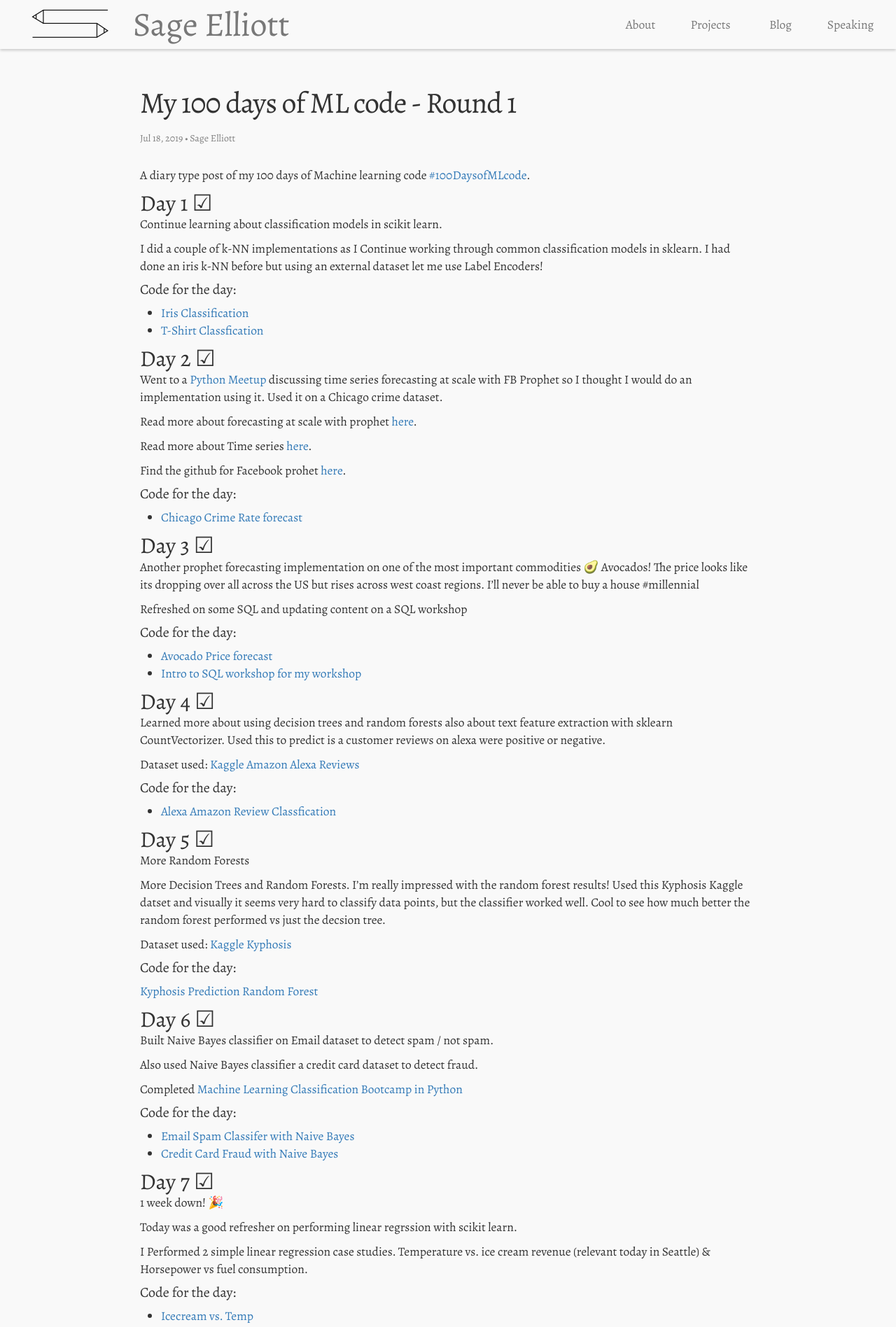
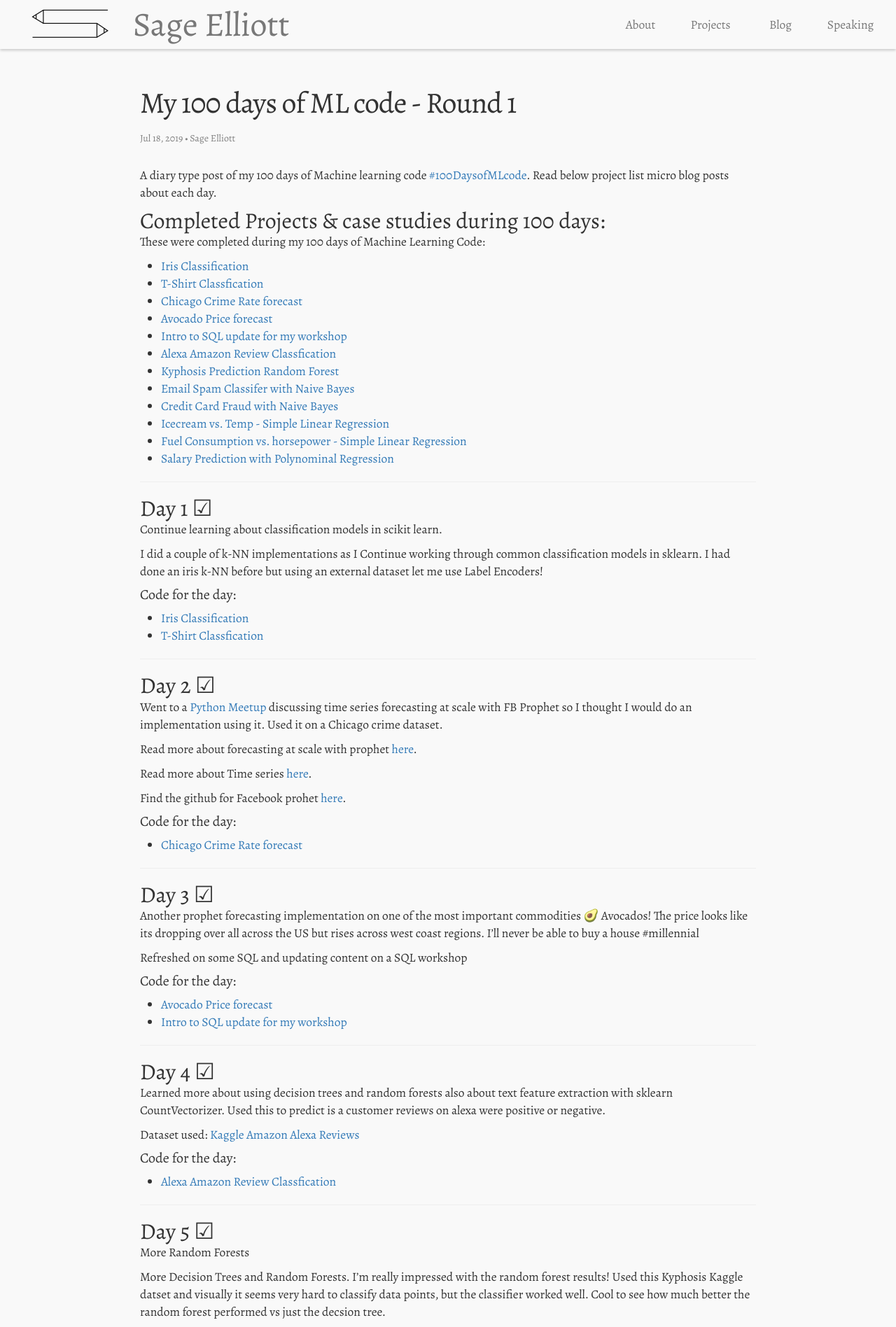
Before and after one commit to sagecodes/sage-blog, a Jekyll site: the page built from _posts/blog/2019-07-18-100daysofcode.markdown, in a window 1280 px wide. Shown: the top 1896 px of the page at 70% size. Built offline with Jekyll 4.4.1, drawn with Linux system fonts in a browser that asks for light colours; nearby versions of some CDN libraries; some web fonts are replaced; some of the changed text lies outside the part shown.

Commit message:
Addprojects to top

```diff
--- a/_posts/blog/2019-07-18-100daysofcode.markdown
+++ b/_posts/blog/2019-07-18-100daysofcode.markdown
@@ -9,7 +9,37 @@ author: Sage Elliott
 published: true
 ---
 
-A diary type post of my 100 days of Machine learning code [#100DaysofMLcode](https://twitter.com/search?q=%23100DaysOfMLCode&src=tyah).
+A diary type post of my 100 days of Machine learning code [#100DaysofMLcode](https://twitter.com/search?q=%23100DaysOfMLCode&src=tyah). Read below project list micro blog posts about each day.
+
+## Completed Projects & case studies during 100 days:
+
+These were completed during my 100 days of Machine Learning Code:
+
+- [Iris Classification](https://github.com/sagecodes/irsit-classification2-knn)
+- [T-Shirt Classfication](https://github.com/sagecodes/tshirt-size-prediction-KNN)
+- [Chicago Crime Rate forecast](https://github.com/sagecodes/chicago-crime-prediction-fbprophet)
+- [Avocado Price forecast](https://github.com/sagecodes/avocado-forecasting-fbprophet)
+- [Intro to SQL update for my workshop](https://github.com/sagecodes/intro-to-sql)
+- [Alexa Amazon Review Classfication](https://github.com/sagecodes/Amazon-Review-Classification-Random-Forest)
+- [Kyphosis Prediction Random Forest](https://github.com/sagecodes/kyphsis-classifier-random-forest/blob/master/kyphosis-prediction-random-forest.ipynb)
+- [Email Spam Classifer with Naive Bayes](https://github.com/sagecodes/spam-classifier-naive-bayes/blob/master/Spam%20classifier.ipynb)
+- [Credit Card Fraud with Naive Bayes](https://github.com/sagecodes/credit-fraud-classfier-naive-bayes/blob/master/Credit%20Card%20Fraud%20Classifier.ipynb)
+- [Icecream vs. Temp - Simple Linear Regression](https://github.com/sagecodes/Icecream-temp-simple-linear-regression/blob/master/ice%20cream%20vs%20temp%20regression.ipynb)
+- [Fuel Consumption vs. horsepower - Simple Linear Regression](https://github.com/sagecodes/fuel-consumption-linear-regression/blob/master/fuel%20consumption.ipynb)
+- [Salary Prediction with Polynominal Regression](https://github.com/sagecodes/salary-prediction-polynomial-regression/blob/master/salary%20prediction%20polynomial%20regression.ipynb)
+
+
+<!-- ## Awesome Learning Resources
+
+The structured learning resources I found really awesome as I went through my 100 days
+
+
+## Great Articles / links
+
+Great articles or links to code I found very helpful or insightful during the 100 days -->
+
+----------------
+
 
 ## Day 1 ☑
 
@@ -23,6 +53,7 @@ I did a couple of k-NN implementations as I Continue working through common clas
 - [T-Shirt Classfication](https://github.com/sagecodes/tshirt-size-prediction-KNN)
 
 
+----------------
 
 ## Day 2 ☑
 
@@ -38,6 +69,7 @@ Read more about Time series [here](https://otexts.com/fpp2/arima.html).
 
 - [Chicago Crime Rate forecast](https://github.com/sagecodes/chicago-crime-prediction-fbprophet)
 
+----------------
 
 ## Day 3 ☑
 
@@ -48,8 +80,9 @@ Refreshed on some SQL and updating content on a SQL workshop
 #### Code for the day:
 
 - [Avocado Price forecast](https://github.com/sagecodes/avocado-forecasting-fbprophet)
-- [Intro to SQL workshop for my workshop](https://github.com/sagecodes/intro-to-sql)
+- [Intro to SQL update for my workshop](https://github.com/sagecodes/intro-to-sql)
 
+----------------
 
 ## Day 4 ☑
 
@@ -64,6 +97,7 @@ Dataset used: [Kaggle Amazon Alexa Reviews](https://www.kaggle.com/sid321axn/ama
 
 
 
+----------------
 
 ## Day 5 ☑
 
@@ -75,8 +109,9 @@ Dataset used: [Kaggle Kyphosis](https://www.kaggle.com/abbasit/kyphosis-dataset)
 
 #### Code for the day:
 
-[Kyphosis Prediction Random Forest](https://github.com/sagecodes/kyphsis-classifier-random-forest/blob/master/kyphosis-prediction-random-forest.ipynb)
+- [Kyphosis Prediction Random Forest](https://github.com/sagecodes/kyphsis-classifier-random-forest/blob/master/kyphosis-prediction-random-forest.ipynb)
 
+----------------
 
 ## Day 6 ☑
 
@@ -94,6 +129,7 @@ Completed [ Machine Learning Classification Bootcamp in Python](https://www.udem
 - [Email Spam Classifer with Naive Bayes](https://github.com/sagecodes/spam-classifier-naive-bayes/blob/master/Spam%20classifier.ipynb)
 - [Credit Card Fraud with Naive Bayes](https://github.com/sagecodes/credit-fraud-classfier-naive-bayes/blob/master/Credit%20Card%20Fraud%20Classifier.ipynb)
 
+----------------
 
 ## Day 7 ☑
 
@@ -108,225 +144,423 @@ I Performed 2 simple linear regression case studies. Temperature vs. ice cream r
 - [Icecream vs. Temp](https://github.com/sagecodes/Icecream-temp-simple-linear-regression/blob/master/ice%20cream%20vs%20temp%20regression.ipynb)
 - [Fuel Consumption vs. horsepower](https://github.com/sagecodes/fuel-consumption-linear-regression/blob/master/fuel%20consumption.ipynb)
 
+----------------
+
 ## Day 8 ☐
 
-Regression performance
+Learn about Regression performance indicaters
 
-Polynomial regrssion
+Implement Polynomial Regrssion with Scikit learn
 
-Multiple Linear regrssion
+Implement Multiple Linear regrssion
 
-Logistic regrssion
+Implement Logistic regrssion
 
-Artificial Neural Networks & Regression
+Neat reads:
+
+https://github.com/rasbt/python-machine-learning-book-2nd-edition
+
+
+#### Code for the day:
+
+[Salary Prediction with Polynominal Regression](https://github.com/sagecodes/salary-prediction-polynomial-regression/blob/master/salary%20prediction%20polynomial%20regression.ipynb)
+
+----------------
+
+## Day 9 ☐
+
+rtificial Neural Networks & Regression
 
 Lasso & ridge regression
-
-## Day 9 ☐
 
 Artificial Neural Network prediction
 
 
+----------------
 
 ## Day 10 ☐
 
 Deep Neural Networks CIFAR
 
 
+----------------
 
 ## Day 11 ☐
 
 Deep Learning & LE-NET
 
+----------------
 
 ## Day 12 ☐
 
 NLP w/ Bayes
 
+----------------
+
 ## Day 13 ☐
 
 Reccomender System
 
+----------------
 
 ## Day 14 ☐
 
 Deep Learning For Computer Vision
 
+
+----------------
+
+
 ## Day 15 ☐
 
+----------------
 
 ## Day 16 ☐
 
+----------------
+
 ## Day 17 ☐
+
+----------------
 
 ## Day 18 ☐
 
+----------------
+
 ## Day 19 ☐
+
+----------------
 
 ## Day 20 ☐
 
+----------------
+
 ## Day 21 ☐
+
+----------------
 
 ## Day 22 ☐
 
+----------------
+
 ## Day 23 ☐
+
+----------------
 
 ## Day 24 ☐
 
+----------------
+
 ## Day 25 ☐
+
+----------------
 
 ## Day 26 ☐
 
+----------------
+
 ## Day 27 ☐
+
+----------------
 
 ## Day 28 ☐
 
+----------------
+
 ## Day 29 ☐
+
+----------------
 
 ## Day 30 ☐
 
+----------------
+
 ## Day 31 ☐
+
+----------------
 
 ## Day 32 ☐
 
+----------------
+
 ## Day 33 ☐
+
+----------------
 
 ## Day 34 ☐
 
+----------------
+
 ## Day 35 ☐
+
+----------------
 
 ## Day 36 ☐
 
+----------------
+
 ## Day 37 ☐
+
+----------------
 
 ## Day 38 ☐
 
+----------------
+
 ## Day 39 ☐
+
+----------------
 
 ## Day 40 ☐
 
+----------------
+
 ## Day 41 ☐
+
+----------------
 
 ## Day 42 ☐
 
+----------------
+
 ## Day 41 ☐
+
+----------------
 
 ## Day 42 ☐
 
+----------------
+
 ## Day 43 ☐
+
+----------------
 
 ## Day 44 ☐
 
+----------------
+
 ## Day 45 ☐
 
-## Day 46☐
+----------------
+
+## Day 46 ☐
+
+----------------
 
 ## Day 47 ☐
 
+----------------
+
 ## Day 48 ☐
 
+----------------
+
 ## Day 49 ☐
+
+----------------
 
 ## Day 50 ☐
 HALF WAY!
 
+----------------
+
 ## Day 51 ☐
+
+----------------
 
 ## Day 52 ☐
 
+----------------
+
 ## Day 53 ☐
+
+----------------
 
 ## Day 54 ☐
 
+----------------
+
 ## Day 55 ☐
+
+----------------
 
 ## Day 56 ☐
 
+----------------
+
 ## Day 57 ☐
+
+----------------
 
 ## Day 58 ☐
 
+----------------
+
 ## Day 59 ☐
+
+----------------
 
 ## Day 60 ☐
 
+----------------
+
 ## Day 61 ☐
+
+----------------
 
 ## Day 62 ☐
 
+----------------
+
 ## Day 63 ☐
+
+----------------
 
 ## Day 64 ☐
 
+----------------
+
 ## Day 65 ☐
+
+----------------
 
 ## Day 66 ☐
 
+----------------
+
 ## Day 67 ☐
+
+----------------
 
 ## Day 68 ☐
 
+----------------
+
 ## Day 69 ☐
+
+----------------
 
 ## Day 70 ☐
 
+----------------
+
 ## Day 71 ☐
+
+----------------
 
 ## Day 72 ☐
 
+----------------
+
 ## Day 73 ☐
+
+----------------
 
 ## Day 74 ☐
 
+----------------
+
 ## Day 75 ☐
+
+----------------
 
 ## Day 76 ☐
 
+----------------
+
 ## Day 77 ☐
+
+----------------
 
 ## Day 78 ☐
 
+----------------
+
 ## Day 79 ☐
+
+----------------
 
 ## Day 80 ☐
 
+----------------
+
 ## Day 81 ☐
+
+----------------
 
 ## Day 82 ☐
 
+----------------
+
 ## Day 83 ☐
+
+----------------
 
 ## Day 84 ☐
 
+----------------
+
 ## Day 85 ☐
+
+----------------
 
 ## Day 86 ☐
 
+----------------
+
 ## Day 87 ☐
+
+----------------
 
 ## Day 88 ☐
 
+----------------
+
 ## Day 89 ☐
+
+----------------
 
 ## Day 90 ☐
 
+----------------
+
 ## Day 91 ☐
+
+----------------
 
 ## Day 92 ☐
 
+----------------
+
 ## Day 93 ☐
+
+----------------
 
 ## Day 94 ☐
 
+----------------
+
 ## Day 95 ☐
+
+----------------
 
 ## Day 96 ☐
 
+----------------
+
 ## Day 97 ☐
+
+----------------
 
 ## Day 98 ☐
 
+----------------
+
 ## Day 99 ☐
+
+----------------
 
 ## Day 100 ☐
 DONE!!
+
+----------------
```
